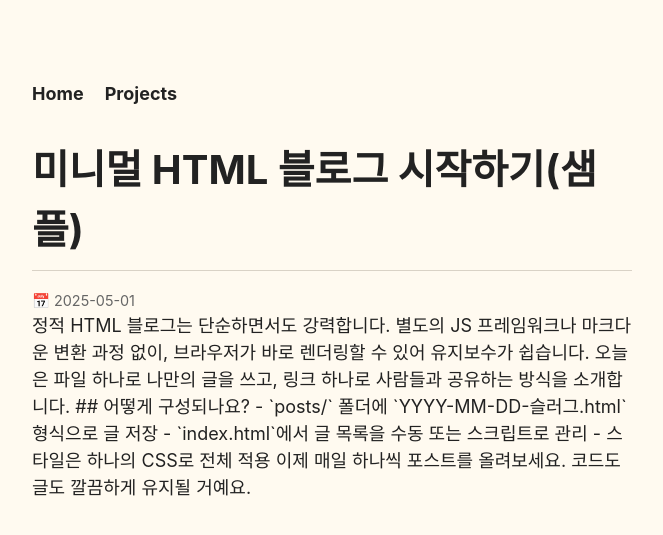
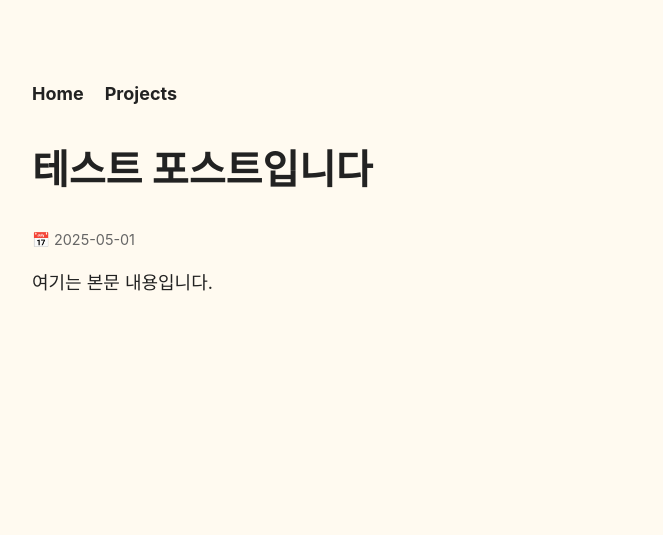
Before and after one commit to hannsfarm/.github.io, a Jekyll site: the page built from _posts/2025-05-01-test.md, in a window 1280 px wide. Shown: the top 535 px of the page, without its empty margins (308-971 px from the left). Built offline with Jekyll 4.4.1, drawn with Linux system fonts in a browser that asks for light colours.

Commit message:
jekyll 헤더, posts 리스트 추가

```diff
--- a/_config.yml
+++ b/_config.yml
@@ -1,6 +1,14 @@
+#_config.yml: 블로그 전반 설정을 관리하는 Jekyll의 전역 설정 파일
+
 title: Hann’s Farm
 description: 매일 작은 씨앗을 심는 블로그
 baseurl: "" # GitHub Pages의 사용자/프로젝트 저장소인 경우에만 설정
 url: ""     # 배포 주소 (추후 GitHub Pages 설정 후 넣기)
 
+collections:
+  posts:
+    output: true
+
 markdown: kramdown
+plugins:
+  - jekyll-sitemap # gemfile에서 설치한 플러그인 사용
--- a/_posts/2025-05-01-test.html
+++ /dev/null
@@ -1,17 +0,0 @@
----
-layout: post
-title: "미니멀 HTML 블로그 시작하기(샘플)"
-date: 2025-05-01
----
-
-정적 HTML 블로그는 단순하면서도 강력합니다. 별도의 JS 프레임워크나 마크다운 변환 과정 없이, 브라우저가 바로 렌더링할 수 있어 유지보수가 쉽습니다.
-
-오늘은 파일 하나로 나만의 글을 쓰고, 링크 하나로 사람들과 공유하는 방식을 소개합니다.
-
-## 어떻게 구성되나요?
-
-- `posts/` 폴더에 `YYYY-MM-DD-슬러그.html` 형식으로 글 저장
-- `index.html`에서 글 목록을 수동 또는 스크립트로 관리
-- 스타일은 하나의 CSS로 전체 적용
-
-이제 매일 하나씩 포스트를 올려보세요. 코드도 글도 깔끔하게 유지될 거예요.
--- /dev/null
+++ b/_posts/2025-05-01-test.md
@@ -0,0 +1,7 @@
+---
+layout: post
+title: "테스트 포스트입니다"
+date: 2025-05-01
+---
+
+여기는 본문 내용입니다.
--- a/css/style.css
+++ b/css/style.css
@@ -23,7 +23,6 @@
   h1 {
     font-size: 2.5rem;
     margin-bottom: 1.2rem;
-    border-bottom: 1px solid #d9d2c6;
     padding-bottom: 10px;
   }
 
```
Also changed, not shown: _includes/header.html (added, +11 -0 lines), index.html (+11 -10 lines), projects.html (+8 -8 lines), 5 other files.
